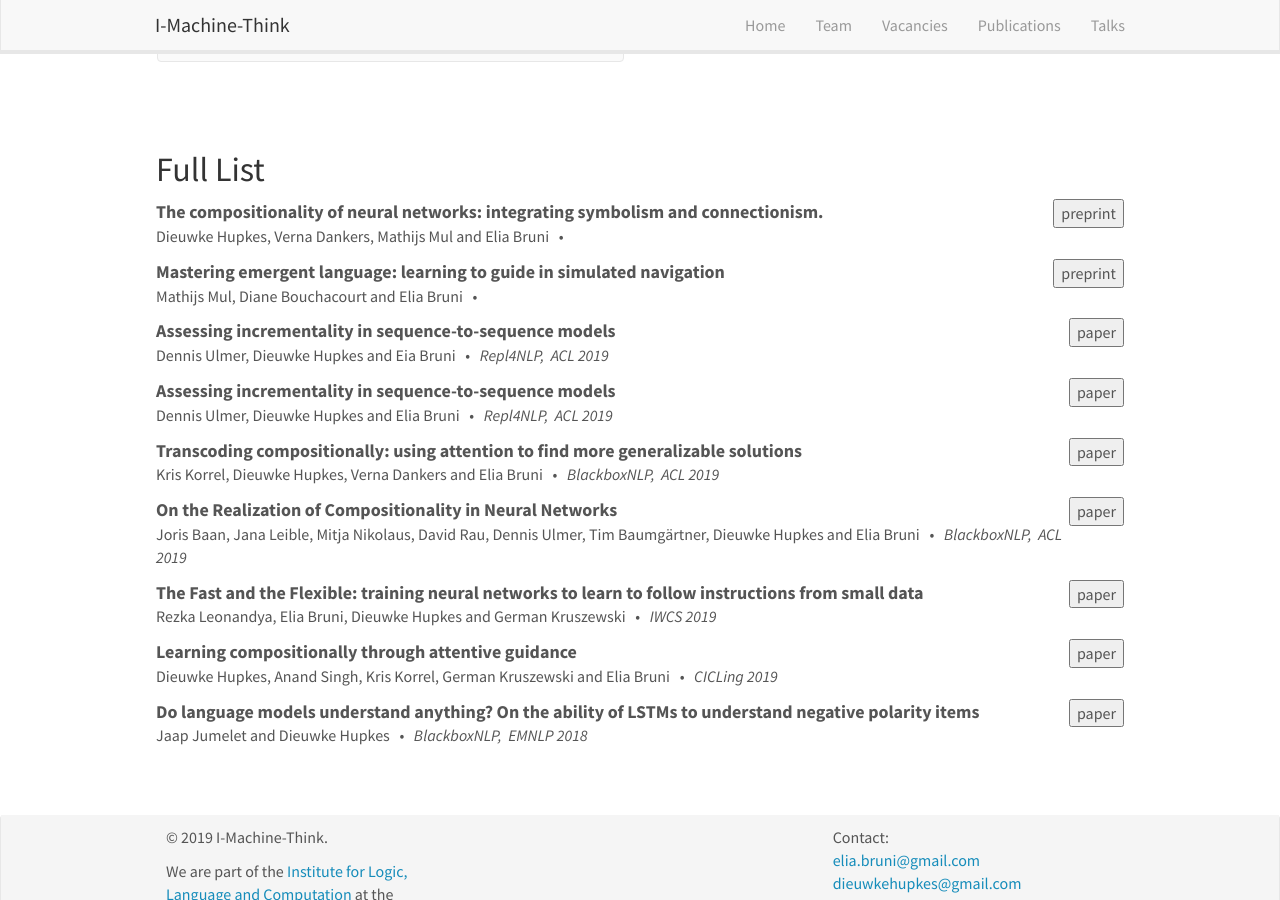
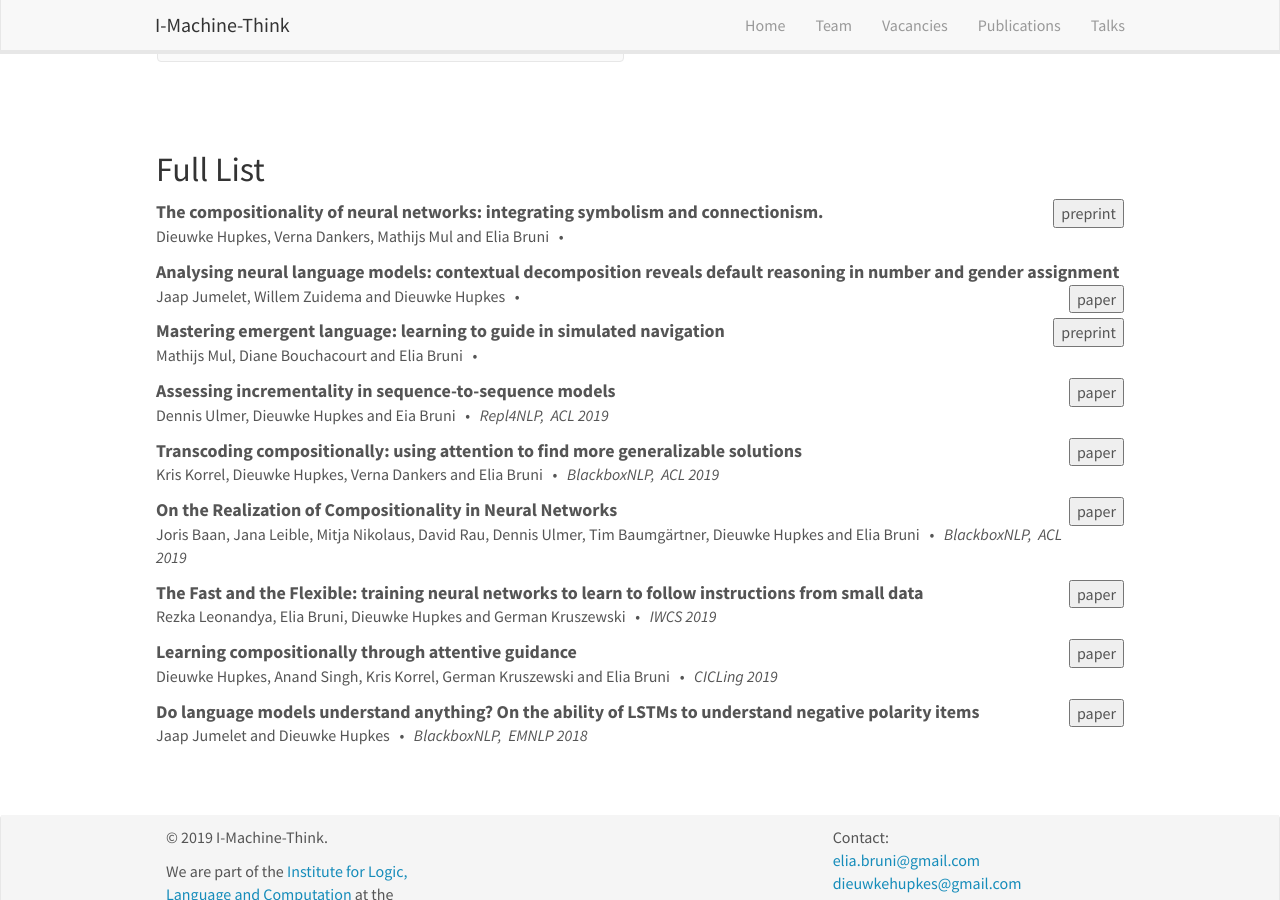
Before and after one commit to i-machine-think/i-machine-think.github.io, a Jekyll site: the page built from _pages/publications.md, in a window 1280 px wide and 900 px high, scrolled down 572 px. Built offline with Jekyll 4.4.1, drawn with Linux system fonts in a browser that asks for light colours; nearby versions of some CDN libraries.

```diff
--- a/_data/publist.yml
+++ b/_data/publist.yml
@@ -12,6 +12,13 @@
     display: preprint
   news2:
 
+- title: "Analysing neural language models: contextual decomposition reveals default reasoning in number and gender assignment"
+  authors: "Jaap Jumelet, Willem Zuidema and Dieuwke Hupkes"
+  link:
+    url: https://www.aclweb.org/anthology/K19-1001.pdf
+    display: paper
+
+
 - title: "Mastering emergent language: learning to guide in simulated navigation"
   authors: "Mathijs Mul, Diane Bouchacourt and Elia Bruni"
   link:
@@ -25,18 +32,7 @@
   description: ""
   venue: "Repl4NLP,&nbsp; ACL 2019"
   link:
-    url: https://arxiv.org/abs/1908.05135
-    display: paper
-  news2:
-
-- title: "Assessing incrementality in sequence-to-sequence models"
-  authors: Dennis Ulmer, Dieuwke Hupkes and Elia Bruni
-  year: 2019
-  image: dummy.png
-  description: ""
-  venue: "Repl4NLP,&nbsp; ACL 2019"
-  link:
-    url: https://arxiv.org/pdf/1906.03293.pdf
+    url: https://www.aclweb.org/anthology/W19-4324.pdf
     display: paper
   news2:
 
@@ -47,7 +43,7 @@
   description: ""
   venue: "BlackboxNLP,&nbsp; ACL 2019"
   link:
-    url: https://arxiv.org/pdf/1906.01234.pdf
+    url: https://www.aclweb.org/anthology/W19-4801.pdf
     display: paper
   news2:
 
@@ -58,7 +54,7 @@
   venue: "BlackboxNLP,&nbsp; ACL 2019"
   year: 2019
   link:
-    url: https://arxiv.org/pdf/1906.01634.pdf
+    url: https://www.aclweb.org/anthology/W19-4814.pdf
     display: paper
   news2:
 
@@ -71,7 +67,7 @@
   venue: IWCS 2019
   year: 2019
   link:
-    url: https://arxiv.org/pdf/1809.06194.pdf
+    url: https://www.aclweb.org/anthology/W19-0419.pdf
     display:  paper
   news2:
 
```
